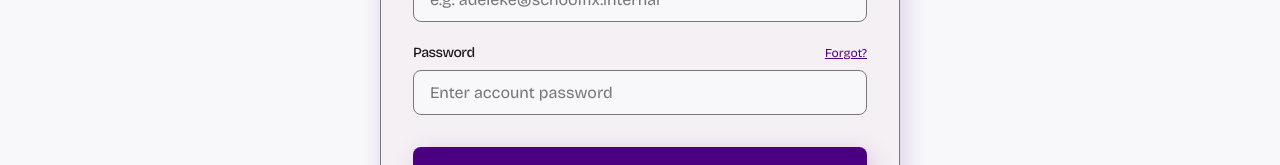
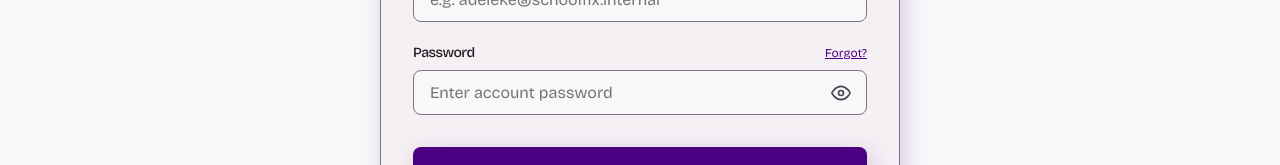
Before and after one commit to Beordun/SchoolFix, a Next.js app: page /auth in a window 1280 px wide. Shown: the part 362-527 px from the top of the page. Built offline with nearby package versions, Linux system fonts and the light colour scheme.

Commit message:
feat(auth): add accessible password visibility eye toggle to eliminate mistype re-entry

```diff
--- a/app/auth/AuthCard.tsx
+++ b/app/auth/AuthCard.tsx
@@ -23,6 +23,7 @@ export default function AuthCard() {
   const [password, setPassword] = useState('');
   const [phone, setPhone] = useState('');
   const [acceptedTerms, setAcceptedTerms] = useState(false);
+  const [showPassword, setShowPassword] = useState(false);
 
   // Sync mode with URL without triggering server document reloads
   useEffect(() => {
@@ -128,15 +129,36 @@ export default function AuthCard() {
                       Forgot?
                     </button>
                   </div>
+                  <div className={styles.passwordWrapper}>
                     <input
                       id="login-password"
-                    type="password"
-                    className={styles.input}
+                      type={showPassword ? 'text' : 'password'}
+                      className={styles.passwordInput}
                       placeholder="Enter account password"
                       value={password}
                       onChange={(e) => setPassword(e.target.value)}
                       autoComplete="current-password"
                     />
+                    <button
+                      type="button"
+                      className={styles.toggleVisibilityBtn}
+                      onClick={() => setShowPassword((prev) => !prev)}
+                      aria-label={showPassword ? "Hide password" : "Show password"}
+                      title={showPassword ? "Hide password" : "Show password"}
+                    >
+                      {showPassword ? (
+                        <svg width="20" height="20" viewBox="0 0 24 24" fill="none" stroke="currentColor" strokeWidth="2" strokeLinecap="round" strokeLinejoin="round" aria-hidden="true">
+                          <path d="M17.94 17.94A10.07 10.07 0 0 1 12 20c-7 0-11-8-11-8a18.45 18.45 0 0 1 5.06-5.94M9.9 4.24A9.12 9.12 0 0 1 12 4c7 0 11 8 11 8a18.5 18.5 0 0 1-2.16 3.19m-6.72-1.07a3 3 0 1 1-4.24-4.24" />
+                          <line x1="1" y1="1" x2="23" y2="23" />
+                        </svg>
+                      ) : (
+                        <svg width="20" height="20" viewBox="0 0 24 24" fill="none" stroke="currentColor" strokeWidth="2" strokeLinecap="round" strokeLinejoin="round" aria-hidden="true">
+                          <path d="M1 12s4-8 11-8 11 8 11 8-4 8-11 8-11-8-11-8z" />
+                          <circle cx="12" cy="12" r="3" />
+                        </svg>
+                      )}
+                    </button>
+                  </div>
                 </div>
 
                 <button type="submit" className={styles.submitBtn}>
@@ -198,15 +220,36 @@ export default function AuthCard() {
                   <label htmlFor="reg-password" className={styles.label}>
                     Password (min. 8 characters)
                   </label>
+                  <div className={styles.passwordWrapper}>
                     <input
                       id="reg-password"
-                    type="password"
-                    className={styles.input}
+                      type={showPassword ? 'text' : 'password'}
+                      className={styles.passwordInput}
                       placeholder="Create secure password"
                       value={password}
                       onChange={(e) => setPassword(e.target.value)}
                       autoComplete="new-password"
                     />
+                    <button
+                      type="button"
+                      className={styles.toggleVisibilityBtn}
+                      onClick={() => setShowPassword((prev) => !prev)}
+                      aria-label={showPassword ? "Hide password" : "Show password"}
+                      title={showPassword ? "Hide password" : "Show password"}
+                    >
+                      {showPassword ? (
+                        <svg width="20" height="20" viewBox="0 0 24 24" fill="none" stroke="currentColor" strokeWidth="2" strokeLinecap="round" strokeLinejoin="round" aria-hidden="true">
+                          <path d="M17.94 17.94A10.07 10.07 0 0 1 12 20c-7 0-11-8-11-8a18.45 18.45 0 0 1 5.06-5.94M9.9 4.24A9.12 9.12 0 0 1 12 4c7 0 11 8 11 8a18.5 18.5 0 0 1-2.16 3.19m-6.72-1.07a3 3 0 1 1-4.24-4.24" />
+                          <line x1="1" y1="1" x2="23" y2="23" />
+                        </svg>
+                      ) : (
+                        <svg width="20" height="20" viewBox="0 0 24 24" fill="none" stroke="currentColor" strokeWidth="2" strokeLinecap="round" strokeLinejoin="round" aria-hidden="true">
+                          <path d="M1 12s4-8 11-8 11 8 11 8-4 8-11 8-11-8-11-8z" />
+                          <circle cx="12" cy="12" r="3" />
+                        </svg>
+                      )}
+                    </button>
+                  </div>
                 </div>
 
                 <div className={styles.checkboxGroup}>
--- a/app/auth/page.module.css
+++ b/app/auth/page.module.css
@@ -184,6 +184,60 @@
   box-shadow: 0 0 0 2px var(--color-primary-container);
 }
 
+.passwordWrapper {
+  position: relative;
+  display: flex;
+  align-items: center;
+  width: 100%;
+}
+
+.passwordInput {
+  width: 100%;
+  padding: 0.75rem 2.85rem 0.75rem 1rem;
+  border-radius: var(--radius-medium, 8px);
+  border: 1px solid var(--color-outline);
+  background-color: var(--color-surface);
+  color: var(--color-on-surface);
+  font-family: var(--type-body-medium-font-family);
+  font-size: var(--type-body-medium-size);
+  min-height: var(--size-touch-target, 2.75rem);
+  box-sizing: border-box;
+  transition: border-color 0.2s ease, box-shadow 0.2s ease;
+}
+
+.passwordInput:focus {
+  outline: none;
+  border-color: var(--color-primary);
+  box-shadow: 0 0 0 2px var(--color-primary-container);
+}
+
+.toggleVisibilityBtn {
+  position: absolute;
+  right: 0.5rem;
+  display: inline-flex;
+  align-items: center;
+  justify-content: center;
+  width: 2.25rem;
+  height: 2.25rem;
+  background: transparent;
+  border: none;
+  border-radius: 6px;
+  color: var(--color-on-surface-variant);
+  cursor: pointer;
+  padding: 0;
+  transition: color 0.15s ease, background-color 0.15s ease;
+}
+
+.toggleVisibilityBtn:hover {
+  color: var(--color-primary);
+  background-color: var(--color-primary-container);
+}
+
+.toggleVisibilityBtn:focus-visible {
+  outline: 2px solid var(--color-primary);
+  outline-offset: 1px;
+}
+
 .checkboxGroup {
   display: flex;
   align-items: flex-start;
```
Lines whose indentation alone changed are shown as unchanged.
